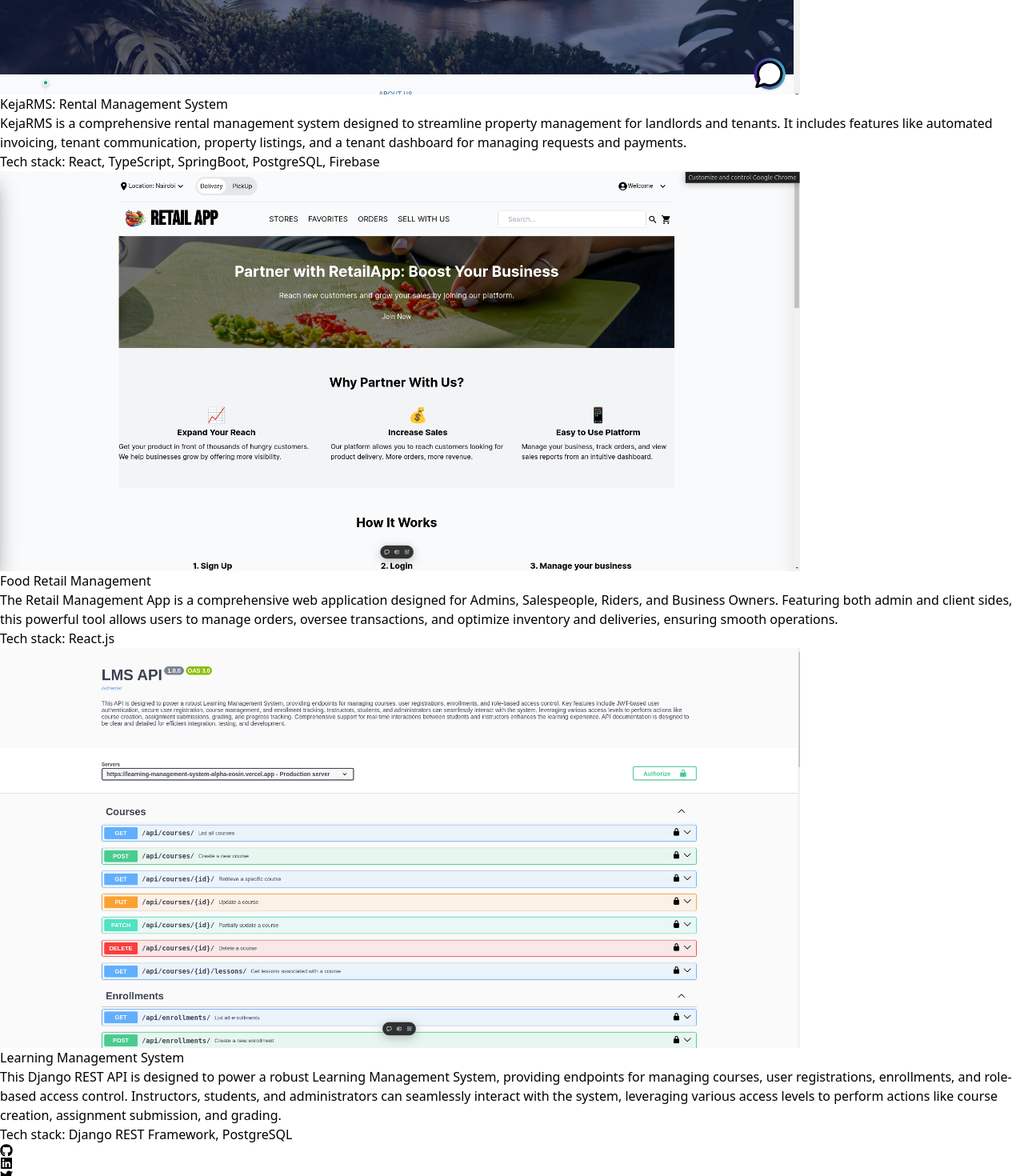
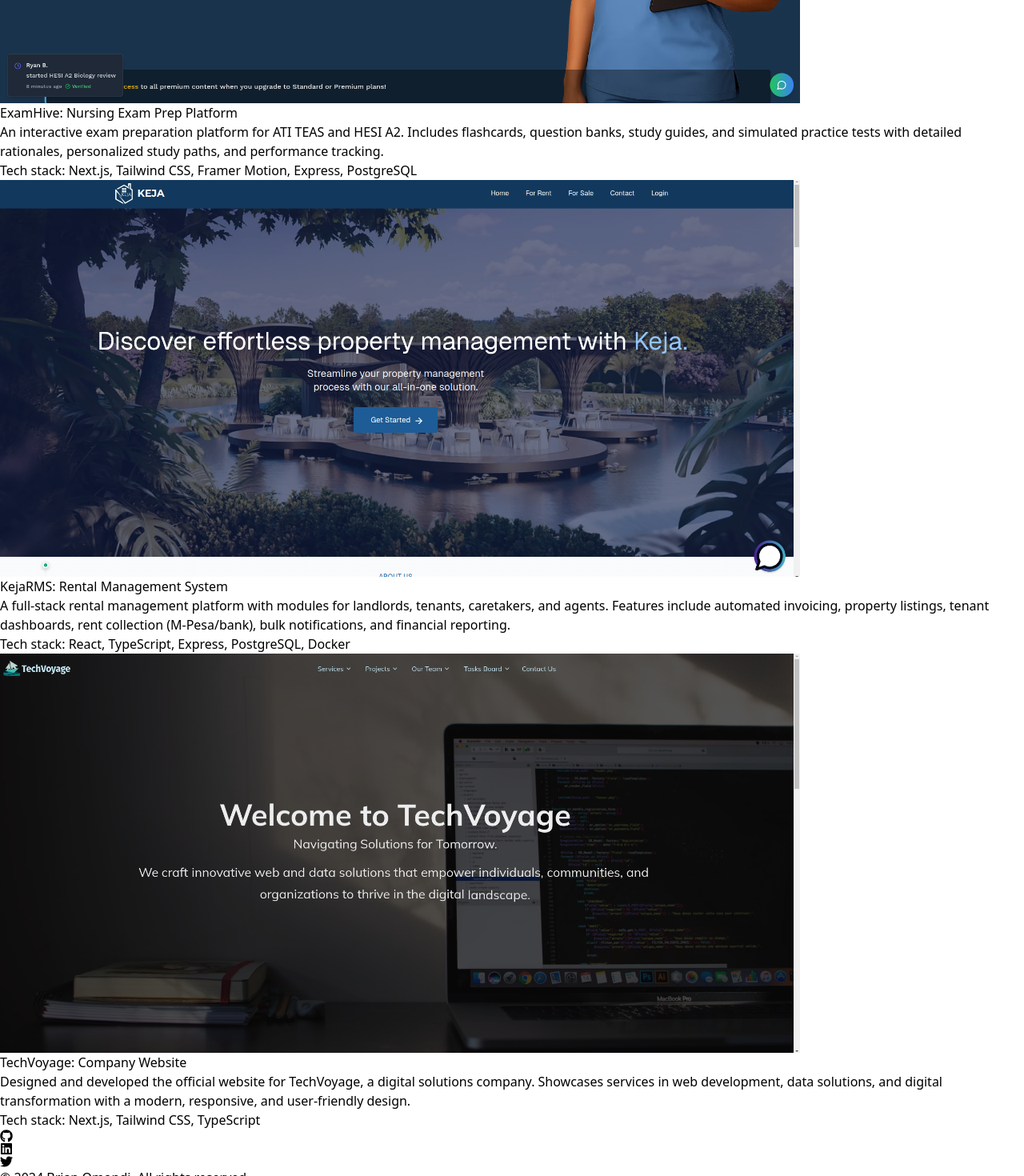
Before and after one commit to brianhilsden/portfolio, a Next.js app: page /projects in a window 1280 px wide. Shown: the part 520-1990 px from the top of the page at 80% size. Built offline with nearby package versions, Linux system fonts and the light colour scheme.

Commit message:
updated portfolio

```diff
--- a/src/app/projects/projectsClient.js
+++ b/src/app/projects/projectsClient.js
@@ -1,36 +1,34 @@
 "use client";
 import { motion } from "framer-motion";
 import ProjectCard from "../components/common/ProjectsCard";
-
 const projects = [
-
-
+   {
+    title: "ExamHive: Nursing Exam Prep Platform",
+    description:
+      "An interactive exam preparation platform for ATI TEAS and HESI A2. Includes flashcards, question banks, study guides, and simulated practice tests with detailed rationales, personalized study paths, and performance tracking.",
+    imageUrl: "/images/examhive.png",
+    link: "https://theexamhive.com/",
+    tech_stack: "Next.js, Tailwind CSS, Framer Motion, Express, PostgreSQL"
+  },
   {
     title: "KejaRMS: Rental Management System",
     description:
-      "KejaRMS is a comprehensive rental management system designed to streamline property management for landlords and tenants. It includes features like automated invoicing, tenant communication, property listings, and a tenant dashboard for managing requests and payments.",
+      "A full-stack rental management platform with modules for landlords, tenants, caretakers, and agents. Features include automated invoicing, property listings, tenant dashboards, rent collection (M-Pesa/bank), bulk notifications, and financial reporting.",
     imageUrl: "/images/keja.png",
     link: "https://info.keja-rms.co.ke/",
-    tech_stack: "React, TypeScript, SpringBoot, PostgreSQL, Firebase"
-  },
-  {
-    title: "Food Retail Management",
-    description:
-      "The Retail Management App is a comprehensive web application designed for Admins, Salespeople, Riders, and Business Owners. Featuring both admin and client sides, this powerful tool allows users to manage orders, oversee transactions, and optimize inventory and deliveries, ensuring smooth operations.",
-    imageUrl: "/images/RetailApp.png",
-    link: "https://retail-app-kappa.vercel.app/",
-    tech_stack: "React.js"
+    tech_stack: "React, TypeScript, Express, PostgreSQL, Docker"
   },
 
   {
-    title: "Learning Management System",
+    title: "TechVoyage: Company Website",
     description:
-      "This Django REST API is designed to power a robust Learning Management System, providing endpoints for managing courses, user registrations, enrollments, and role-based access control. Instructors, students, and administrators can seamlessly interact with the system, leveraging various access levels to perform actions like course creation, assignment submission, and grading.",
-    imageUrl: "/images/LMS.png",
-    link: "https://learning-management-system-alpha-eosin.vercel.app/docs/",
-    tech_stack: "Django REST Framework, PostgreSQL"
+      "Designed and developed the official website for TechVoyage, a digital solutions company. Showcases services in web development, data solutions, and digital transformation with a modern, responsive, and user-friendly design.",
+    imageUrl: "/images/TechVoyageCompany.png",
+    link: "https://tech-voyage-next-js.vercel.app/",
+    tech_stack: "Next.js, Tailwind CSS, TypeScript"
   },
 ];
+
 
 
 export default function Projects() {
```
Also changed, not shown: public/images/examhive.png (added).
